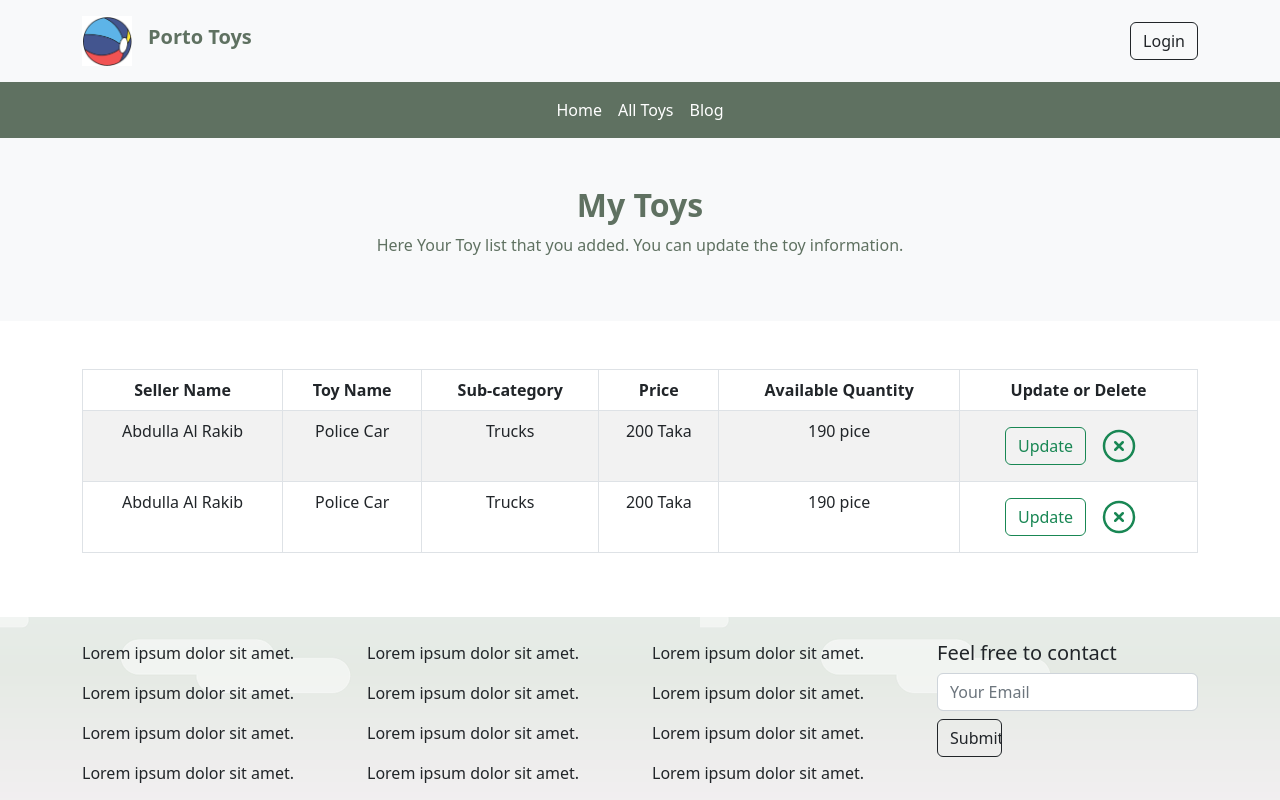
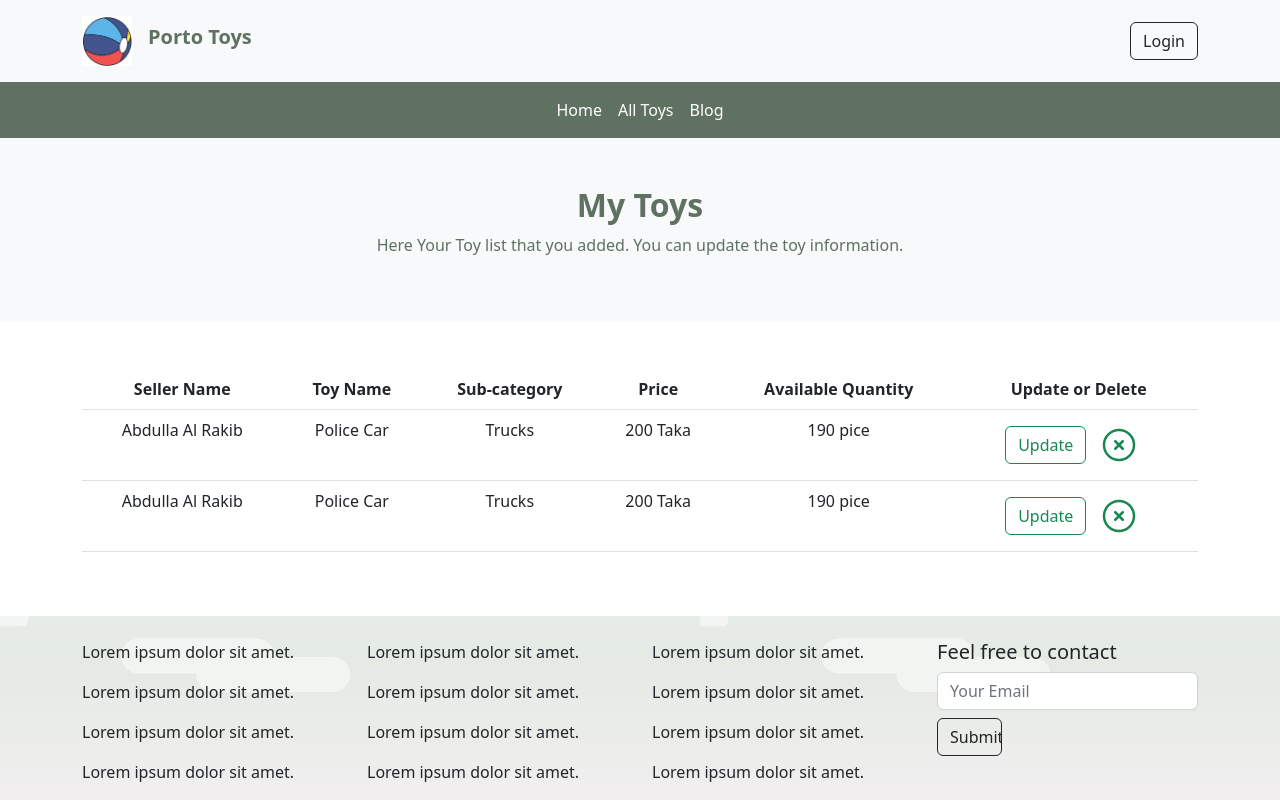
Before and after one commit to Alrakib581/porto-toys-client, a React (Vite) app: page /mytoys in a window 1280 px wide. Shown: the top 800 px of the page. Built offline with nearby package versions, Linux system fonts and the light colour scheme; no server answers.

Commit message:
My toys page and toy detalls page added

```diff
--- a/src/pages/MyToys/MyToys.jsx
+++ b/src/pages/MyToys/MyToys.jsx
@@ -1,7 +1,6 @@
 import React from 'react';
 import useDynamicTitle from '../../hooks/useDynamicTitle';
 import { Table } from 'react-bootstrap';
-import { Link } from 'react-router-dom';
 import { HiOutlineXCircle } from "react-icons/hi2";
 
 const MyToys = () => {
@@ -14,7 +13,7 @@ const MyToys = () => {
             </div>
             <div>
             <div className='container overflow-auto  my-5 '>
-                <Table className='' striped bordered hover>
+                <Table hover>
                     <thead className='text-center'>
                         <tr>
                             <th>Seller Name</th>
```
Also changed, not shown: src/pages/ToyDetails/ToyDetails.jsx (added, +11 -0 lines), src/pages/ToyDetails/ToyDetails.css (added).
